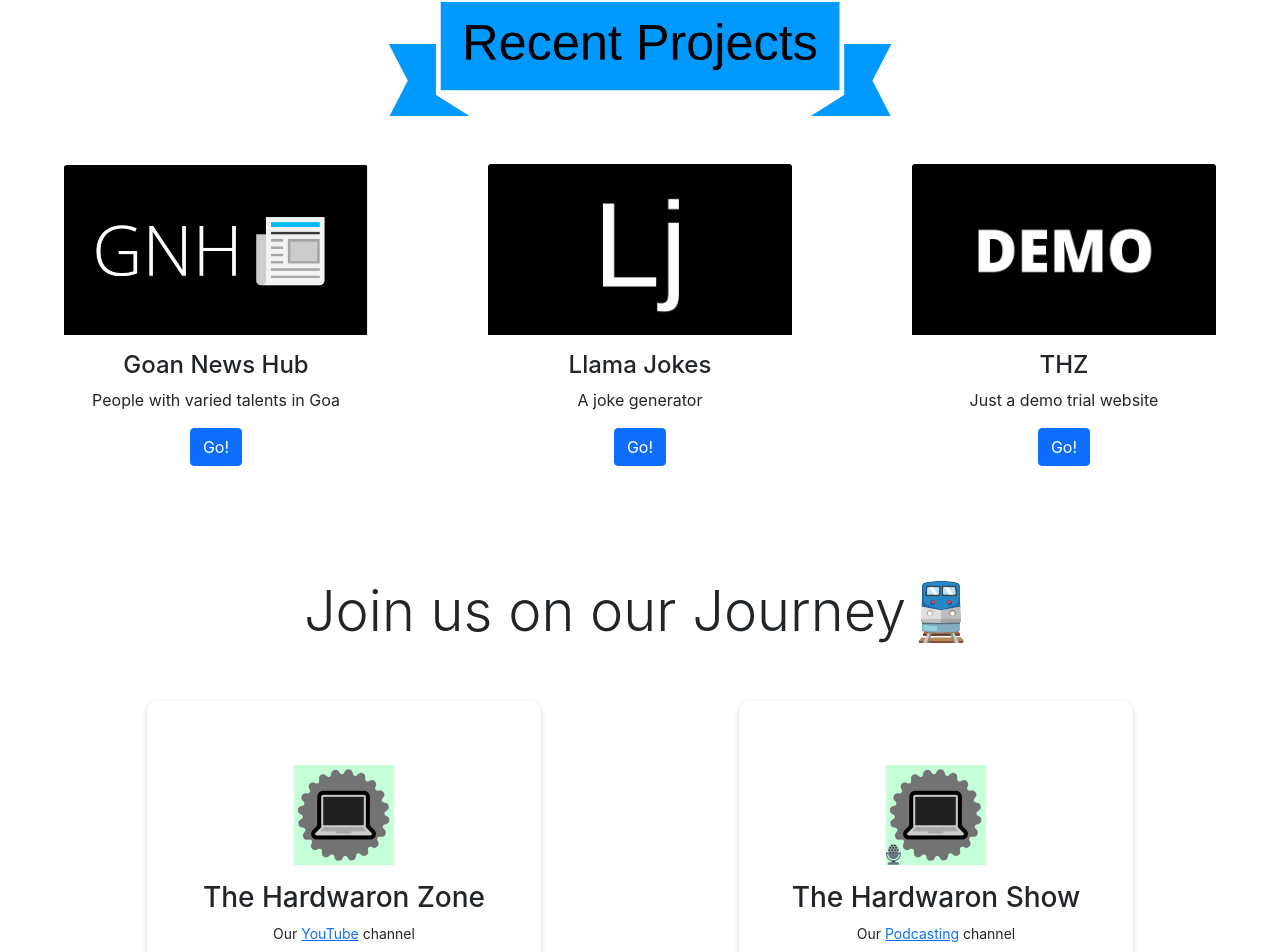
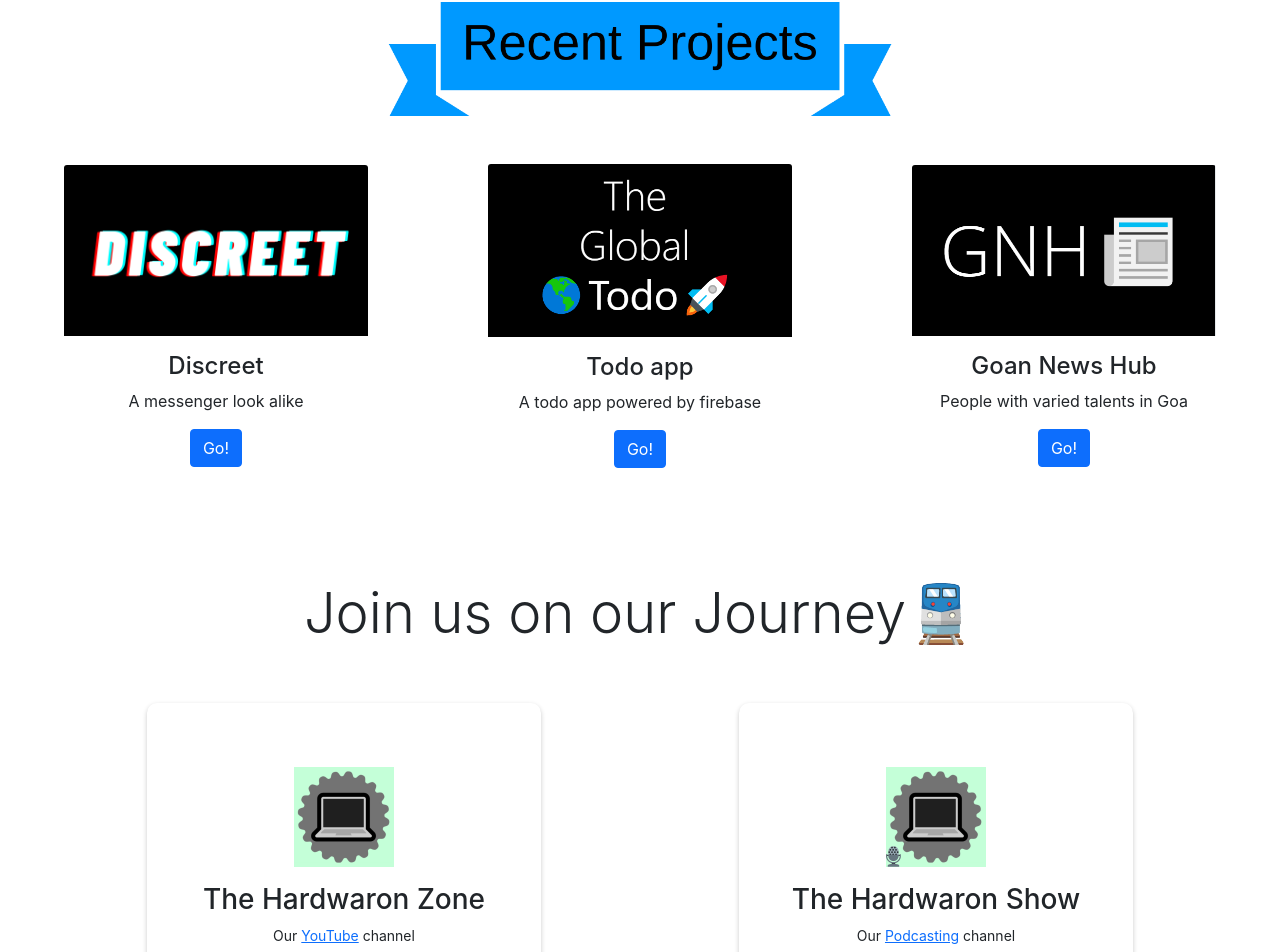
Before and after one commit to Shridhar-dev/thehardwaronzone.com, a React (Create React App) app: page / in a window 1280 px wide. Shown: the part 1913-2865 px from the top of the page. Built offline with nearby package versions, Linux system fonts and the light colour scheme.

Commit message:
project addition link changes

```diff
--- a/src/Projects.js
+++ b/src/Projects.js
@@ -8,6 +8,8 @@ import lj from './Images/Lj (2).png';
 import demo from './Images/demo.png';
 import cat from './Images/catopedia.PNG';
 import iot from './Images/IoT.png';
+import todo from './Images/todoimg.PNG'
+import discreet from './Images/DISCREET.png'
 import './Projects.css';
 
 class Projects extends React.Component{
@@ -37,6 +39,12 @@ class Projects extends React.Component{
                 <div class="display-4 pb-5">Projects</div>
             <div class="row justify-content-center align-items-center pb-5">
             <div class="col-12 col-sm-12 col-md-6 col-xl-4 py-3">
+                            <Cards img={discreet} title="Discreet" text="A messenger look alike" link="https://discreet-b6d33.web.app/"/>
+                        </div>
+                        <div class="col-12 col-sm-12 col-md-6 col-xl-4 py-3">
+                            <Cards img={todo} title="Todo app" text="A todo app powered by firebase" link="https://todo-5b16d.web.app/"/>
+                        </div>
+                        <div class="col-12 col-sm-12 col-md-6 col-xl-4 py-3">
                             <Cards img={gnh} title="Goan News Hub" text="A site showcasing people with varied talents in Goa" link="https://gnhunofficial.netlify.app/"/>
                         </div>
                         <div class="col-12 col-sm-12 col-md-6 col-xl-4 py-3">
--- a/src/RecentProjects.js
+++ b/src/RecentProjects.js
@@ -6,6 +6,8 @@ import demo from './Images/demo.png';
 import gnh from './Images/GNH.PNG';
 import Ribbon from './Images/Recent Projects.png';
 import Cards from './Cards';
+import todo from './Images/todoimg.PNG'
+import discreet from './Images/DISCREET.png'
 import './RecentProjects.css';
 
 class RecentProjects extends React.Component{
@@ -24,13 +26,13 @@ class RecentProjects extends React.Component{
                     </div>
                     <div class="row justify-content-center align-items-center">
                         <div class="col-12 col-sm-12 col-md-6 col-xl-4">
-                            <Cards img={gnh} title="Goan News Hub" text="People with varied talents in Goa" link="https://gnhunofficial.netlify.app/"/>
+                            <Cards img={discreet} title="Discreet" text="A messenger look alike" link="https://discreet-b6d33.web.app/"/>
                         </div>
                         <div class="col-12 col-sm-12 col-md-6 col-xl-4">
-                            <Cards img={lj} title="Llama Jokes" text="A joke generator" link="https://llamajokes.netlify.app/"/>
+                            <Cards img={todo} title="Todo app" text="A todo app powered by firebase" link="https://todo-5b16d.web.app/"/>
                         </div>
                         <div class="col-12 col-sm-12 col-md-6 col-xl-4">
-                            <Cards img={demo} title="THZ" text="Just a demo trial website" link="https://thz.netlify.app/"/>
+                            <Cards img={gnh} title="Goan News Hub" text="People with varied talents in Goa" link="https://gnhunofficial.netlify.app/"/>
                         </div>
                     </div>
                  </div>
```
